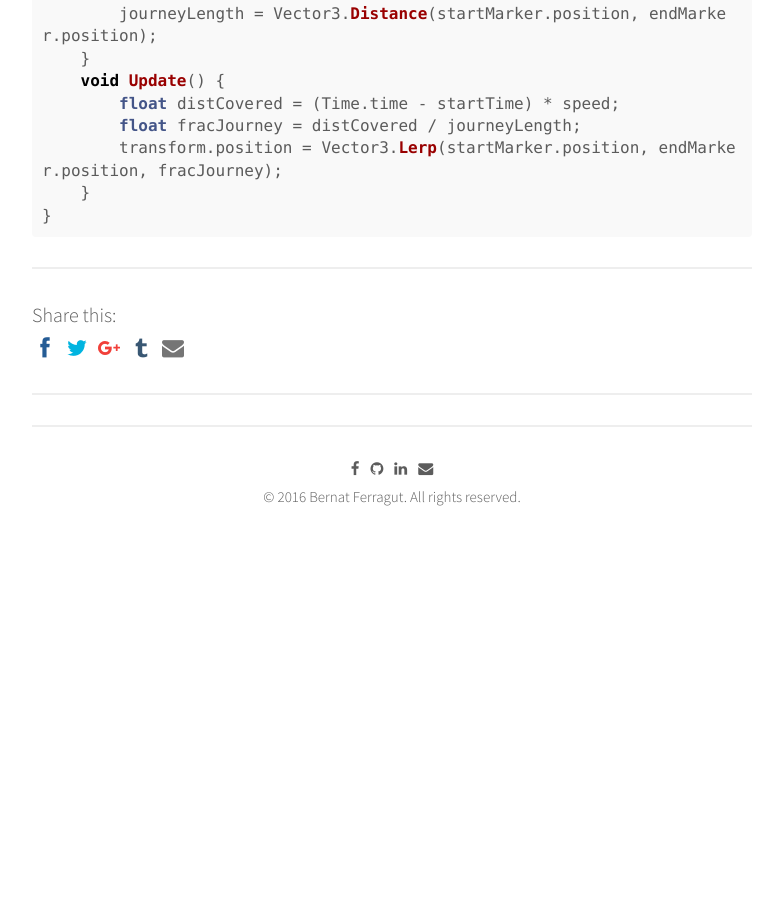
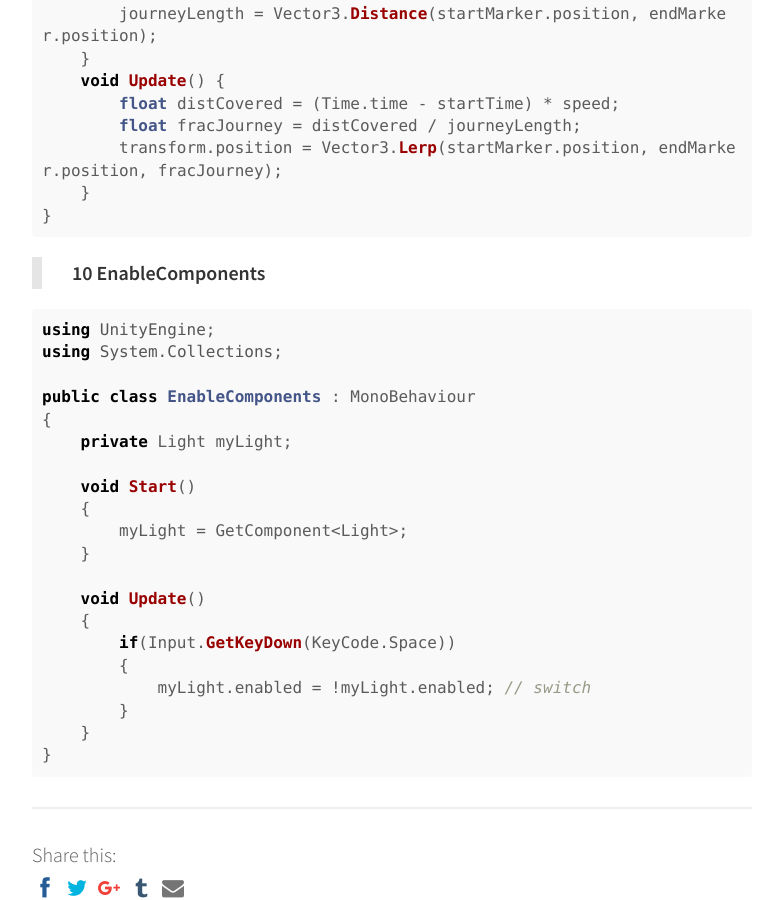
Before and after one commit to bernatferragut/FutureWeb-blog, a Jekyll site: the page built from _posts/30-11-16-VR-Scripting in Unity.md, in a window 1280 px wide and 900 px high, scrolled down 8475 px. Shown: the whole window, without its empty margins (248-1031 px from the left). Built offline with Jekyll 4.4.1, drawn with Linux system fonts in a browser that asks for light colours; nearby versions of some CDN libraries; comment, search, counter and statistics services are not loaded; before the commit the page ends 9084 px from its top, so only the background shows below that.

Commit message:
Update 30-11-16-VR-Scripting in Unity.md
EnableComponents script

````diff
--- a/_posts/30-11-16-VR-Scripting in Unity.md
+++ b/_posts/30-11-16-VR-Scripting in Unity.md
@@ -391,3 +391,28 @@ public class ExampleClass : MonoBehaviour
     }
 }
 ```
+
+> **10 EnableComponents**
+
+```c#
+using UnityEngine;
+using System.Collections;
+
+public class EnableComponents : MonoBehaviour
+{
+    private Light myLight;
+
+    void Start()
+    {
+        myLight = GetComponent<Light>;
+    }
+
+    void Update()
+    {
+        if(Input.GetKeyDown(KeyCode.Space))
+        {
+            myLight.enabled = !myLight.enabled; // switch
+        }
+    }
+}
+```
````
